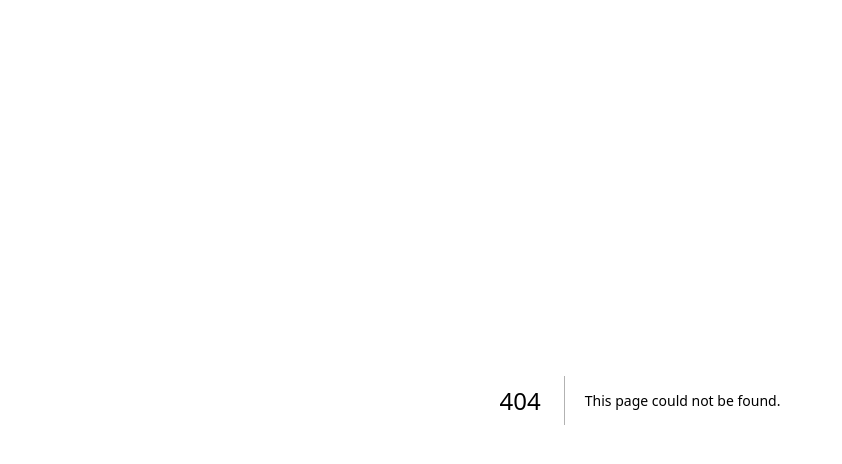
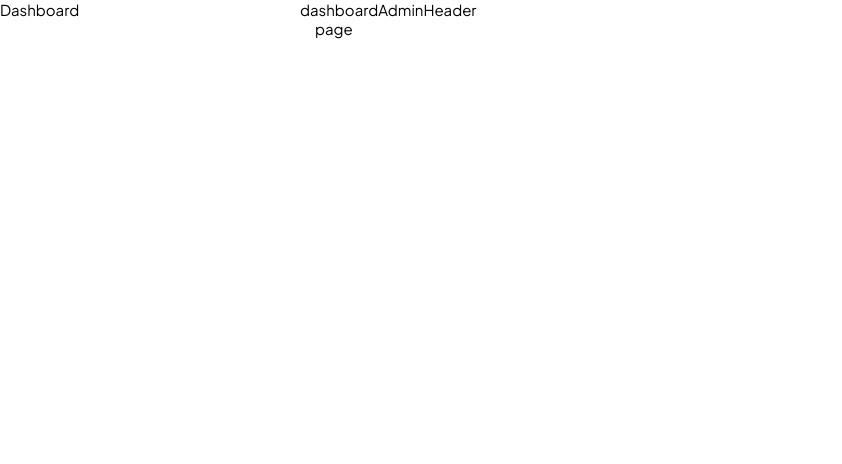
Before and after one commit to asimrasheed533/Royale-web, a Next.js app: page /admin in a window 1280 px wide. Before the commit this address had no page. Shown: the top 464 px of the page, without its empty margins (0-842 px from the left). Built offline with nearby package versions, Linux system fonts and the light colour scheme.

Commit message:
dashboard add admin base

```diff
--- /dev/null
+++ b/app/admin/layout.tsx
@@ -0,0 +1,10 @@
+import React, { ReactNode } from "react";
+import "@/style/dashboard.scss";
+import DashboardLayout from "@/components/DashboardLayout";
+export default function layout({ children }: { children: ReactNode }) {
+  return (
+    <>
+      <DashboardLayout>{children}</DashboardLayout>
+    </>
+  );
+}
--- /dev/null
+++ b/app/admin/page.tsx
@@ -0,0 +1,5 @@
+import React from "react";
+
+export default function Admin() {
+  return <div>page</div>;
+}
--- /dev/null
+++ b/components/AdminSideBar.tsx
@@ -0,0 +1,39 @@
+"use client";
+
+import useSidebar from "@/hooks/useSidebar";
+import React from "react";
+import { motion } from "framer-motion";
+
+export default function AdminSideBar() {
+  const [isCollapsed, setIsCollapsed] = useSidebar();
+
+  const handleSidebarClick = () => {
+    if (window.innerWidth < 768) setIsCollapsed(true);
+  };
+
+  return (
+    <motion.div
+      className="dashboard__sidebar__wrapper"
+      initial={{ opacity: 0 }}
+      animate={{ opacity: 1 }}
+      onClick={handleSidebarClick}
+    >
+      <motion.div
+        initial={{
+          opacity: 0,
+          x: isCollapsed || window.innerWidth >= 768 ? 0 : -200, // Sidebar slides out on smaller screens
+        }}
+        animate={{
+          opacity: 1,
+          x: isCollapsed || window.innerWidth >= 768 ? 0 : -200,
+        }}
+        transition={{ duration: 0.3 }}
+        className="dashboard__sidebar"
+      >
+        <div className="dashboard__sidebar__content">
+          <div className="dashboard__sidebar__content__entry">Dashboard</div>
+        </div>
+      </motion.div>
+    </motion.div>
+  );
+}
--- /dev/null
+++ b/components/DashboardAdminHeader.tsx
@@ -0,0 +1,5 @@
+import React from "react";
+
+export default function DashboardAdminHeader() {
+  return <div>dashboardAdminHeader</div>;
+}
--- /dev/null
+++ b/components/DashboardLayout.tsx
@@ -0,0 +1,21 @@
+import React from "react";
+import AdminSideBar from "./AdminSideBar";
+import DashboardAdminHeader from "./DashboardAdminHeader";
+
+export default function DashboardLayout({
+  children,
+}: {
+  children: React.ReactNode;
+}) {
+  return (
+    <div className="dashboard">
+      <AdminSideBar />
+      <div className="dashboard__main">
+        <DashboardAdminHeader />
+        <div className="dashboard__main__content">
+          <div className="dashboard__main__content__inner">{children}</div>
+        </div>
+      </div>
+    </div>
+  );
+}
--- /dev/null
+++ b/hooks/useSidebar.ts
@@ -0,0 +1,20 @@
+"use client";
+
+import { useEffect, useState } from "react";
+
+export default function useSidebar() {
+  const [isCollapsed, setIsCollapsed] = useState(false);
+
+  useEffect(() => {
+    if (typeof window === "undefined") return;
+
+    const handleResize = () => setIsCollapsed(window.innerWidth < 768);
+
+    handleResize();
+    window.addEventListener("resize", handleResize);
+
+    return () => window.removeEventListener("resize", handleResize);
+  }, [setIsCollapsed]);
+
+  return [isCollapsed, setIsCollapsed] as const;
+}
--- a/package.json
+++ b/package.json
@@ -16,6 +16,7 @@
     "@react-oauth/google": "^0.12.1",
     "axios": "^1.7.8",
     "bcryptjs": "^2.4.3",
+    "framer-motion": "^11.13.1",
     "next": "15.0.3",
     "react": "19.0.0-rc-66855b96-20241106",
     "react-click-away-listener": "^2.2.3",
--- /dev/null
+++ b/style/dashboard.scss
@@ -0,0 +1,22 @@
+.dashboard {
+  display: flex;
+  width: 100%;
+  height: 100dvh;
+}
+.dashboard__sidebar__wrapper {
+  width: 300px;
+  height: 100dvh;
+  position: relative;
+  z-index: 100;
+}
+.dashboard__main__content {
+  padding: 0 1em;
+  overflow-y: auto;
+  height: calc(100% - 75.59px);
+}
+.dashboard__main__content__inner {
+  width: 100%;
+  height: 100%;
+  max-width: 1920px;
+  margin: 0 auto;
+}
```
Also changed, not shown: 1 other file (tests, documents, lock files or other folders).
